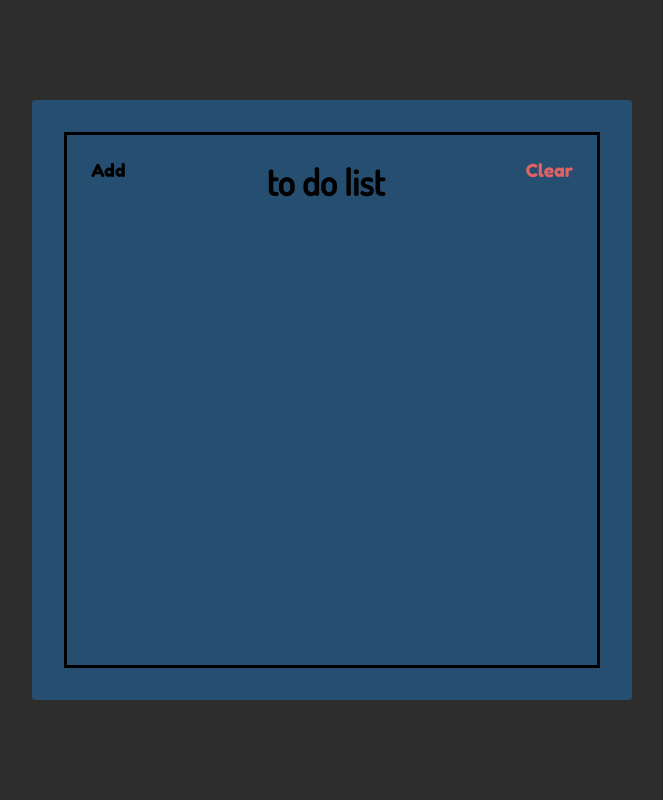
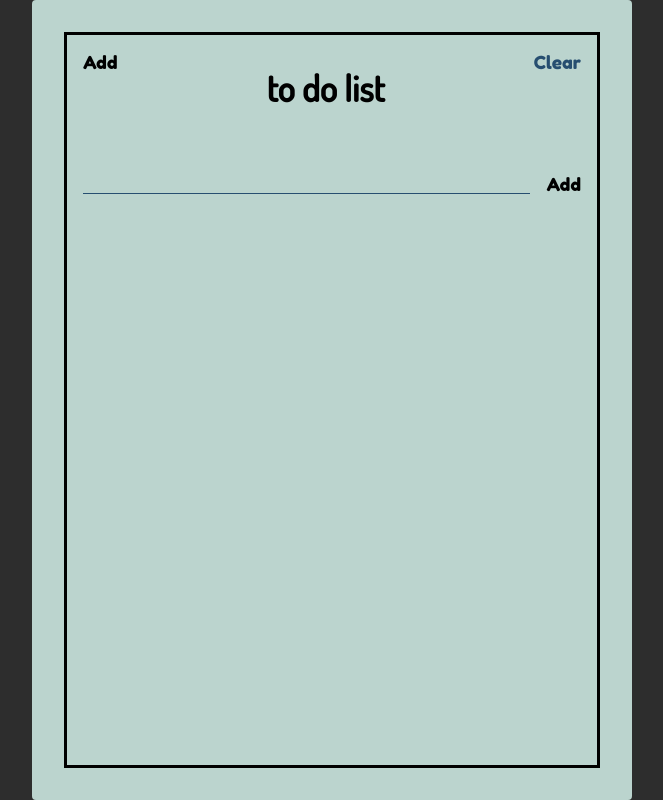
Before and after one commit to amaliahajarani/Basic_React, a website: page index.html in a window 1280 px wide. Shown: the whole page, without its empty margins (308-971 px from the left). Drawn offline with Linux system fonts and the light colour scheme.

Commit message:
Adding form section

```diff
--- a/index.html
+++ b/index.html
@@ -18,11 +18,18 @@
   <body>
     <div class="container">
       <div class="frame">
-        <div class="header">
+        <section class="header">
           <button class="header-btn">Add</button>
           <h1 class="header-title">To do List</h1>
           <button class="header-btn main-red-color">Clear</button>
-        </div>
+        </section>
+
+        <section class="add">
+          <form class="add-form">
+            <input type="text" class="add-input" />
+            <button class="add-btn">Add</button>
+          </form>
+        </section>
       </div>
     </div>
   </body>
--- a/style.css
+++ b/style.css
@@ -4,7 +4,7 @@
 
 /* making variable so "add" and "delete" button have different color, eventhough they're have the same class (which "header-btn") */
 :root {
-  --main-red-color: #e06262;
+  --main-red-color: #264e70;
 }
 
 .main-red-color {
@@ -34,8 +34,8 @@ html {
 
 .container {
   width: 600px;
-  height: 600px;
-  background-color: #264e70;
+  height: 800px;
+  background-color: #bbd4ce;
   border-radius: 4px;
 
   padding: 32px;
@@ -67,8 +67,7 @@ html {
   font-size: 1.8rem;
   font-family: "Fredoka One", cursive;
 
-  padding: 24px;
-
+  padding: 16px;
   cursor: pointer;
 
   /* deleteng button background  */
@@ -76,3 +75,39 @@ html {
   border: unset;
   outline: unset;
 }
+
+.add {
+  padding: 16px;
+}
+
+.add-form {
+  display: flex;
+  align-items: center;
+}
+
+.add-input {
+  background: unset;
+  border: unset;
+  padding: 0 64px;
+
+  flex: 1;
+
+  border-bottom: 1px solid var(--main-red-color);
+  outline: unset;
+
+  font-family: "Dosis", sans-serif;
+  font-size: 16px;
+  text-transform: lowercase;
+}
+
+.add-btn {
+  font-size: 1.8rem;
+  font-family: "Fredoka One", cursive;
+
+  cursor: pointer;
+  padding: 16px;
+  padding-right: unset;
+  background: unset;
+  border: unset;
+  outline: unset;
+}
```
